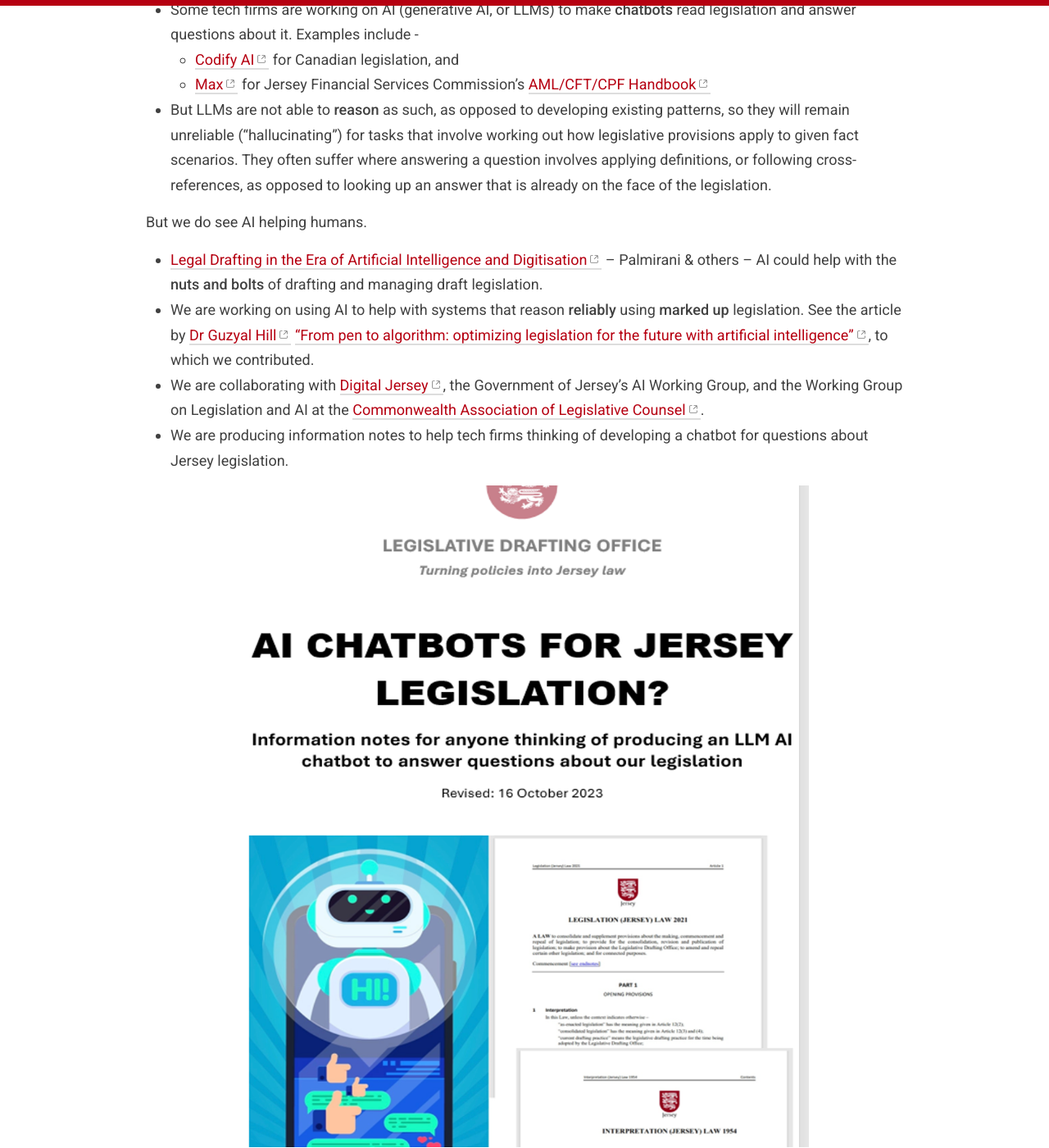
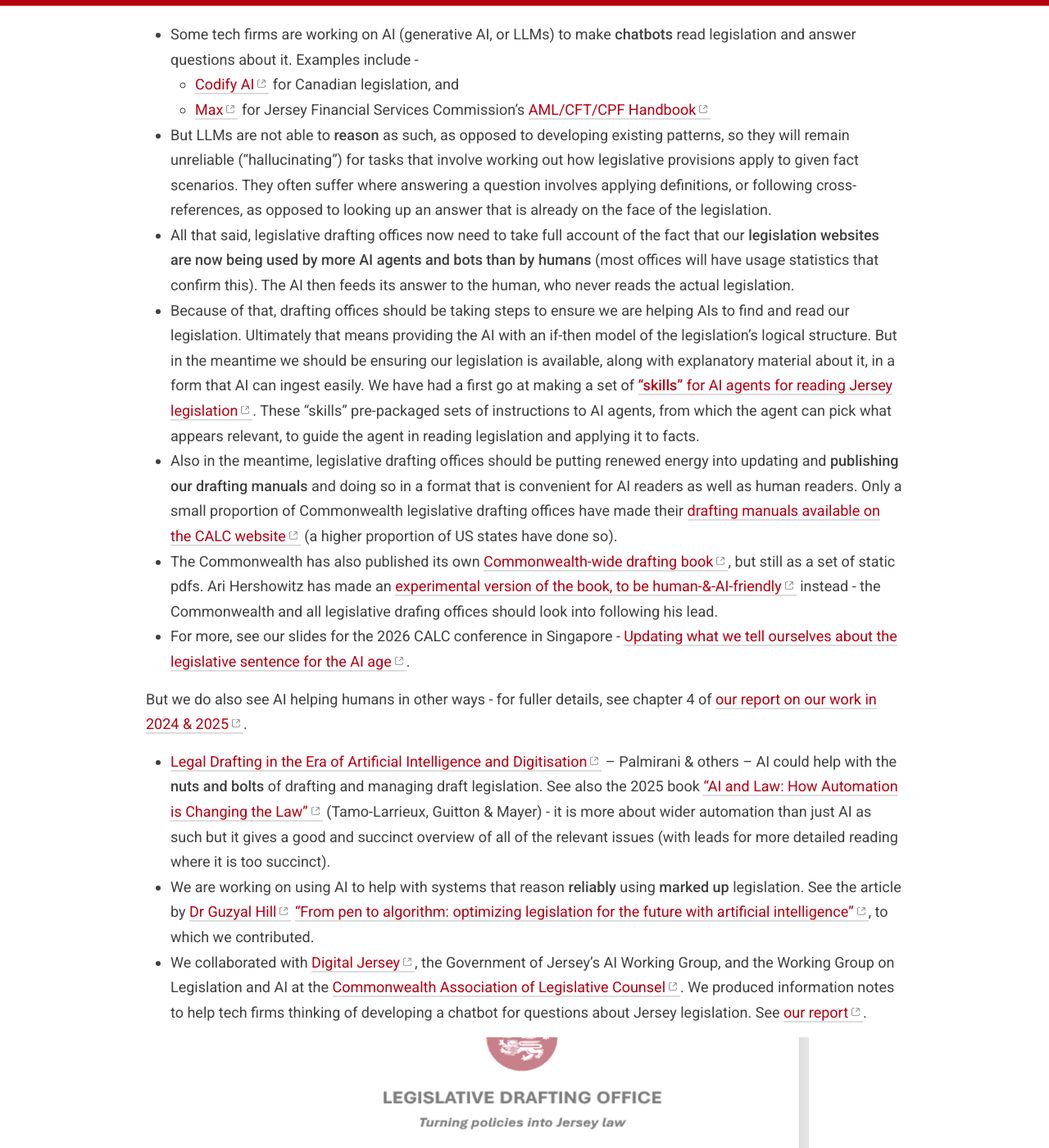
Before and after one commit to crlp-jerseyldo/crlp-jerseyldo.github.io, a Jekyll site: the page built from _pages/ai-and-legislation.md, in a window 1280 px wide and 1400 px high, scrolled down 593 px. Shown: the whole window at 82% size. Built offline with Jekyll 4.4.1, drawn with Linux system fonts in a browser that asks for light colours; some of the changed text lies outside the part shown.

Commit message:
Updated to match slides for Singapore CALC presentation
Updated historical material and added new material & links from the presentation (with links to the slides).

```diff
--- a/_pages/ai-and-legislation.md
+++ b/_pages/ai-and-legislation.md
@@ -8,22 +8,26 @@ parent_url: /work/
 
 We do not see AI taking over from humans in drafting legislation.
 * We have tried it for drafting, and it is good for suggesting provisions the drafter might not have thought of, but the drafting of the actual provisions is still nowhere near rigorous enough for workable legislation.
-* See our experiments with drafting a Commercial Baking Act/Law with ChatGPT in 2023 and 2024 in our [AI & legislation](https://osf.io/bkjqx/){:target="_blank"} folder on OSF -
+* See our early experiments with drafting a Commercial Baking Act/Law with ChatGPT in 2023 and 2024 in our [AI & legislation](https://osf.io/bkjqx/){:target="_blank"} folder on OSF -
   * ChatGPT - Commercial Baking Act.pdf
   * Drafting legislation with free ChatGPT as at 15 May 2024.pdf
   * Drafting legislation with ChatGPT 4o, again as at 15 May 2024.pdf
 
-Nor do we see AI reliably answering questions about legislation on its own.
+Nor do we see AI fully reliably answering questions about legislation *on its own* - and there is no need if a fully determinative traditional program can produce solidly reliable results.
 * Some tech firms are working on AI (generative AI, or LLMs) to make **chatbots** read legislation and answer questions about it. Examples include -
   * [Codify AI](https://codifyai.com/){:target="_blank"} for Canadian legislation, and
   * [Max](https://askmax.je/){:target="_blank"} for Jersey Financial Services Commission's [AML/CFT/CPF Handbook](https://www.jerseyfsc.org/industry/financial-crime/amlcftcpf-handbooks/amlcftcpf-handbook/){:target="_blank"}
 * But LLMs are not able to **reason** as such, as opposed to developing existing patterns, so they will remain unreliable ("hallucinating") for tasks that involve working out how legislative provisions apply to given fact scenarios. They often suffer where answering a question involves applying definitions, or following cross-references, as opposed to looking up an answer that is already on the face of the legislation.
+* All that said, legislative drafting offices now need to take full account of the fact that our **legislation websites are now being used by more AI agents and bots than by humans** (most offices will have usage statistics that confirm this). The AI then feeds its answer to the human, who never reads the actual legislation.
+* Because of that, drafting offices should be taking steps to ensure we are helping AIs to find and read our legislation. Ultimately that means providing the AI with an if-then model of the legislation's logical structure. But in the meantime we should be ensuring our legislation is available, along with explanatory material about it, in a form that AI can ingest easily. We have had a first go at making a set of [**“skills”** for AI agents for reading Jersey legislation](https://github.com/crlp-jerseyldo/jersey-legislation-reading-skills){:target="_blank"}. These "skills" pre-packaged sets of instructions to AI agents, from which the agent can pick what appears relevant, to guide the agent in reading legislation and applying it to facts.
+* Also in the meantime, legislative drafting offices should be putting renewed energy into updating and **publishing our drafting manuals** and doing so in a format that is convenient for AI readers as well as human readers. Only a small proportion of Commonwealth legislative drafting offices have made their [drafting manuals available on the CALC website](https://www.calc.ngo/drafting-manuals-and-other-resources){:target="_blank"} (a higher proportion of US states have done so).
+* The Commonwealth has also published its own [Commonwealth-wide drafting book](https://thecommonwealth.org/publications/commonwealth-legislative-drafting-manual){:target="_blank"}, but still as a set of static pdfs. Ari Hershowitz has made an [experimental version of the book, to be human-&-AI-friendly](https://aih.github.io/commonwealth-leg-drafting-manual/about.html){:target="_blank"} instead - the Commonwealth and all legislative drafing offices should look into following his lead.
+* For more, see our slides for the 2026 CALC conference in Singapore - [Updating what we tell ourselves about the legislative sentence for the AI age](https://osf.io/w6d9n){:target="_blank"}.
 
-But we do see AI helping humans.
-* [Legal Drafting in the Era of Artificial Intelligence and Digitisation](https://joinup.ec.europa.eu/sites/default/files/document/2022-06/Drafting%20legislation%20in%20the%20era%20of%20AI%20and%20digitisation%20%E2%80%93%20study.pdf){:target="_blank"} – Palmirani & others – AI could help with the **nuts and bolts** of drafting and managing draft legislation.
+But we do also see AI helping humans in other ways - for fuller details, see chapter 4 of [our report on our work in 2024 & 2025](https://osf.io/m4che){:target="_blank"}.
+* [Legal Drafting in the Era of Artificial Intelligence and Digitisation](https://joinup.ec.europa.eu/sites/default/files/document/2022-06/Drafting%20legislation%20in%20the%20era%20of%20AI%20and%20digitisation%20%E2%80%93%20study.pdf){:target="_blank"} – Palmirani & others – AI could help with the **nuts and bolts** of drafting and managing draft legislation. See also the 2025 book ["AI and Law: How Automation is Changing the Law"](https://www.routledge.com/AI-and-Law-How-Automation-is-Changing-the-Law/Tamo-Larrieux-Guitton-Mayer/p/book/9781032464527){:target="_blank"} (Tamo-Larrieux, Guitton & Mayer) - it is more about wider automation than just AI as such but it gives a good and succinct overview of all of the relevant issues (with leads for more detailed reading where it is too succinct).
 * We are working on using AI to help with systems that reason **reliably** using **marked up** legislation. See the article by [Dr Guzyal Hill](https://researchers.cdu.edu.au/en/persons/guzyal-hill){:target="_blank"} ["From pen to algorithm: optimizing legislation for the future with artificial intelligence"](https://link.springer.com/article/10.1007/s00146-024-02062-3){:target="_blank"}, to which we contributed.
-* We are collaborating with [Digital Jersey](https://www.digital.je/){:target="_blank"}, the Government of Jersey's AI Working Group, and the Working Group on Legislation and AI at the [Commonwealth Association of Legislative Counsel](https://www.calc.ngo/){:target="_blank"}.
-* We are producing information notes to help tech firms thinking of developing a chatbot for questions about Jersey legislation.
+* We collaborated with [Digital Jersey](https://www.digital.je/){:target="_blank"}, the Government of Jersey's AI Working Group, and the Working Group on Legislation and AI at the [Commonwealth Association of Legislative Counsel](https://www.calc.ngo/){:target="_blank"}. We produced information notes to help tech firms thinking of developing a chatbot for questions about Jersey legislation. See [our report](https://osf.io/m4che){:target="_blank"}.
 
 ![Front page of draft of our notes for Jersey legislation chatbot developers](/images/Jsychatbotnote.png)
 
@@ -33,7 +37,9 @@ So can AI help human drafters to **parse** draft legislation (or maybe already e
 
 helping each other. See Jason Morris [“GPT4 & Rules as Code”](https://gauntlet173.github.io/post/2023_04_12_llm_and_rac/){:target="_blank"} and a Canadian government team's [bid to develop Rules as Code chatbots](https://www.youtube.com/watch?v=UIz4TLBO4WQ){:target="_blank"}.
 
-We reckon AI could also be helpful as part of the [tool for legislative drafters](https://crlp-jerseyldo.github.io/work/artificial-intelligence-and-legislation) that we are calling for, to help us mark up the logical structure of drafts. We are working with [Digital Jersey](https://www.digital.je){:target="_blank"}, Go Reply & Google on a test of how **[Google Cloud’s AIs](https://cloud.google.com/products/ai/?hl=en){:target="_blank"}** (beyond LLMs) can learn to identify standard/logical elements in drafts. That would help drafters make their drafts computer-readable.
+We worked in 2025 with the [**Centre for Computational Law**](https://cclaw.smu.edu.sg/projects-papers/research-project-computational-law){:target="_blank"} (at Singapore Management University), and then the team at [**Legalese**](https://legalese.com){:target="_blank"} who created the [L4 language](https://github.com/smucclaw){:target="_blank"} for coding law, to see how L4 could form the basis of the reasoner filling in an AI sandwich of this sort. At the time those experiments struggled with getting various chatbots to stick to reporting what the L4 reasoner had produced (they could not stop themselves from adding their own hallucinated material, which made the whole result unreliable). But the L4 team have since made much more progress in getting LLMs to write, read and run L4 code, and in getting them to report results reliably to the human user - follow [Legalese](https://legalese.com){:target="_blank"} for future reports.
+
+We reckon AI could also be helpful as part of the [tool for legislative drafters](https://crlp-jerseyldo.github.io/work/artificial-intelligence-and-legislation) that we are calling for, to help us mark up the logical structure of drafts. We worked with [Digital Jersey](https://www.digital.je){:target="_blank"}, Go Reply & Google on a test of how **[Google Cloud’s AIs](https://cloud.google.com/products/ai/?hl=en){:target="_blank"}** (beyond LLMs) can learn to identify standard/logical elements in drafts. That would help drafters make their drafts computer-readable.
 * **Definitions** – scope, defined term, definition
 * **Offences** – offence creation, penalty
 * **Vires** to make subsidiary legislation - person given power, type of instrument
```
Also changed, not shown: other parts of _pages/ai-and-legislation.md (+1 -2 lines).
